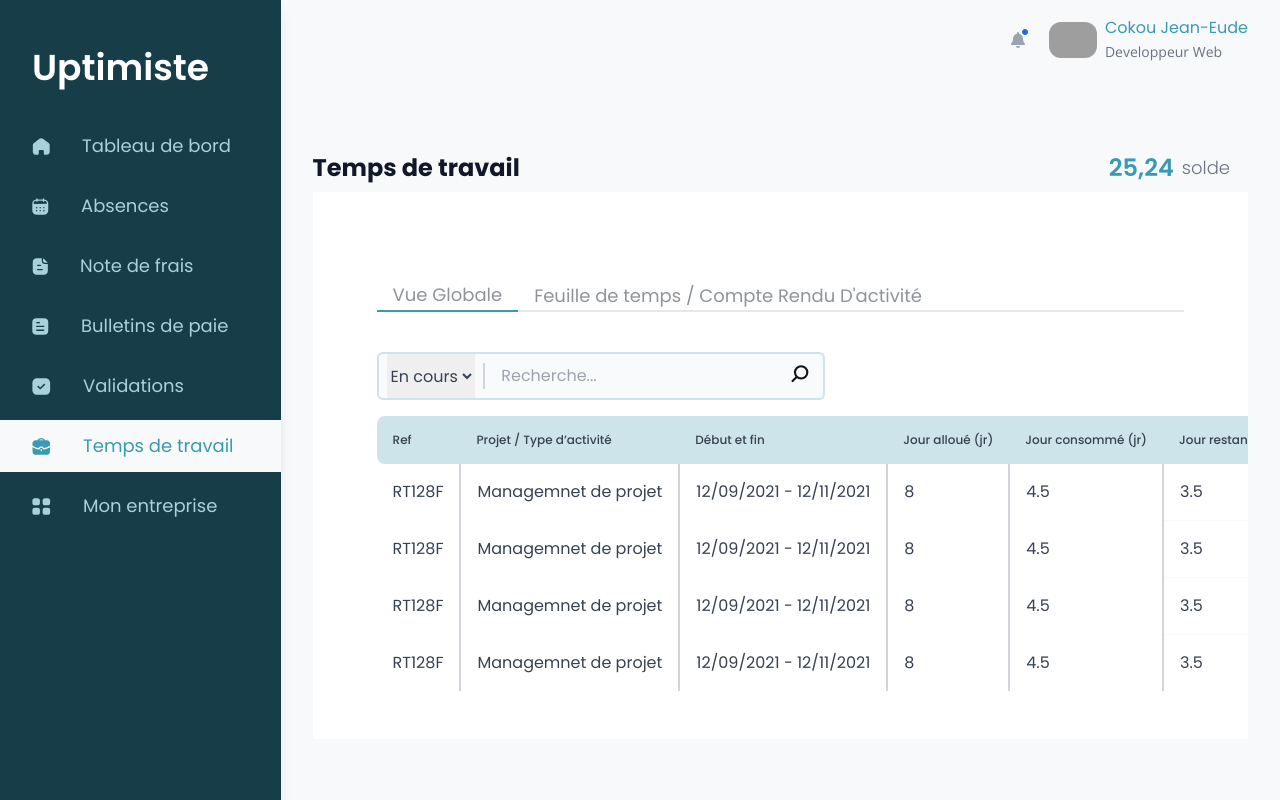
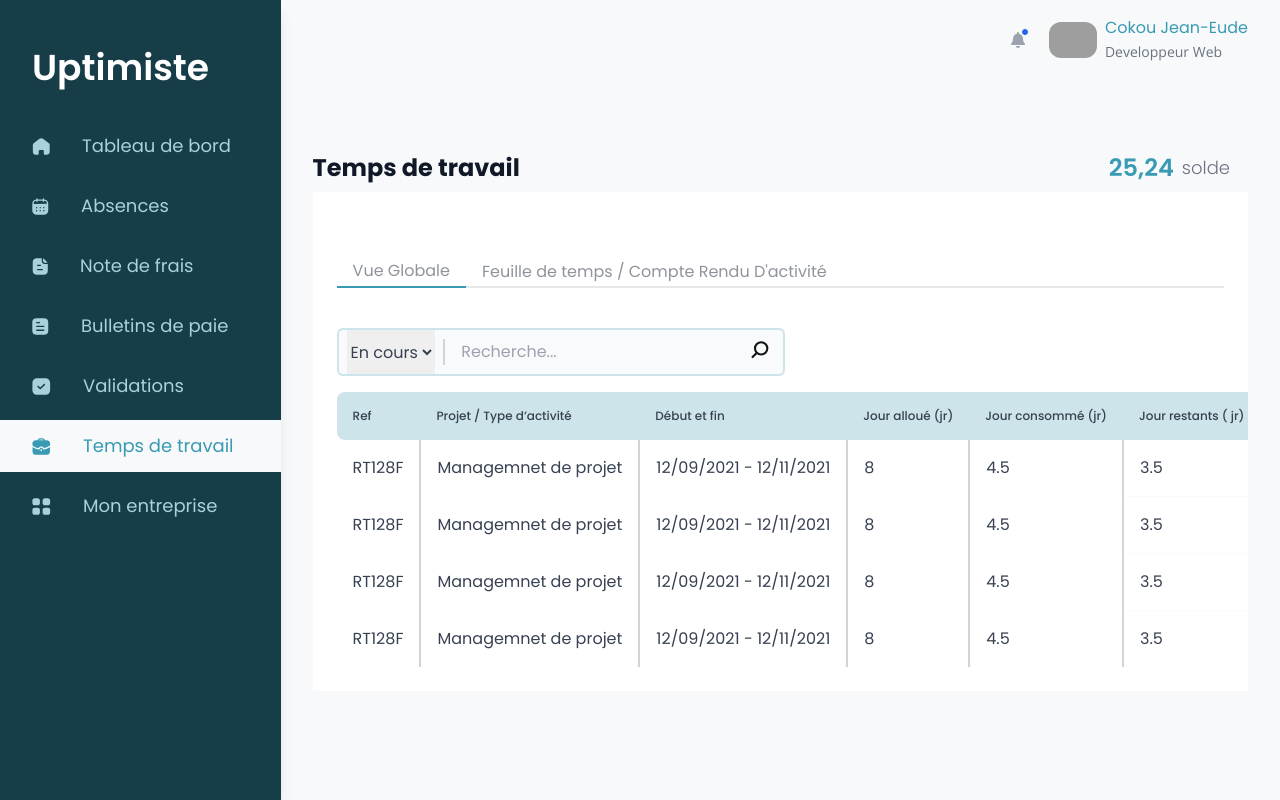
Before and after one commit to devalade/uptimiste, a React (Vite) app: page /temps-de-travail in a window 1280 px wide. Built offline with nearby package versions, Linux system fonts and the light colour scheme; grey boxes are pictures that could not be loaded; what @tailwindcss/typography would draw is missing.

Commit message:
feat: fix design problem

```diff
--- a/src/pages/TempsDeTravail/CRA.jsx
+++ b/src/pages/TempsDeTravail/CRA.jsx
@@ -38,7 +38,7 @@ function CRA() {
             <h3 className='text-[.6em] 2xl:text-base'>
               Ma feuille de temps du 13/09/2021 au 19/09/2021
             </h3>
-            <div className='grid grid-cols-7'>
+            <div className='grid grid-cols-7 py-1.5 2xl:py-0'>
               <span className='text-[.5em] 2xl:text-xs font-semibold'>
                 Lun 26
               </span>
--- a/src/pages/TempsDeTravail/TempsDeTravail.jsx
+++ b/src/pages/TempsDeTravail/TempsDeTravail.jsx
@@ -65,18 +65,18 @@ function TempsDeTravail() {
             </div>
           </div>
           {/* Content  */}
-          <div className='w-full h-full px-16 py-12 bg-white grid grid-cols-7 gap-x-32 shadow-base-200 '>
+          <div className='w-full h-full px-6 2xl:px-16 py-6 2xl:py-12 bg-white grid grid-cols-7 gap-x-32 shadow-base-200 '>
             <div className=' col-span-7 tabs w-full my-10 border-b-2 -pb-6'>
               <a
                 onClick={handleClick}
-                className={`tab -mb-0.5 text-lg ${
+                className={`tab -mb-0.5 text-base 2xl:text-lg ${
                   activeVueGlobal && "tab-bordered tab-active !border-custom-d"
                 } `}>
                 Vue Globale
               </a>
               <a
                 onClick={handleClick}
-                className={`tab -mb-0.5 text-lg ${
+                className={`tab -mb-0.5 text-base 2xl:text-lg ${
                   activeFeuilleDeTemps &&
                   "tab-bordered tab-active !border-custom-d"
                 } `}>
```
